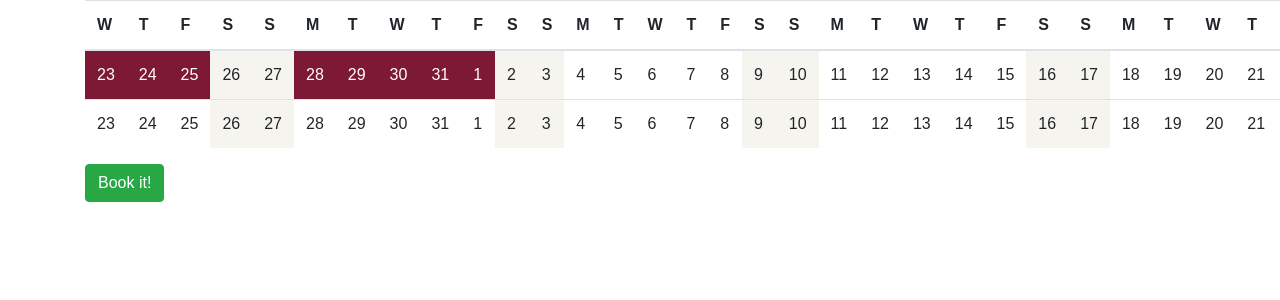
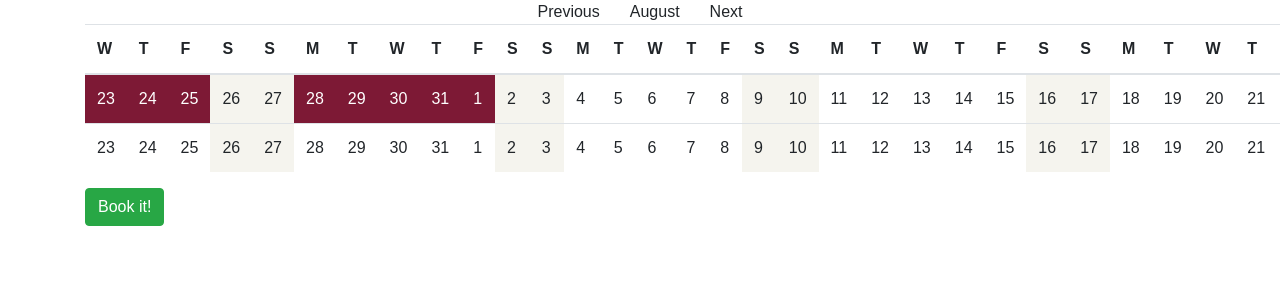
Before and after one commit to looplight/copperpass, a React (Create React App) app: page / in a window 1280 px wide. Shown: the top 300 px of the page. Built offline with nearby package versions, Linux system fonts and the light colour scheme.

Commit message:
calendarcontrols first draft

```diff
--- a/src/App.js
+++ b/src/App.js
@@ -3,7 +3,8 @@ import moment                from 'moment';
 import ReactDOM              from 'react-dom';
 import _                     from 'lodash';
 import Schedule              from './components/Schedule/Schedule';
-import Button              from './components/Common/Button';
+import ScheduleControls      from './components/Schedule/ScheduleControls';
+import Button                from './components/Common/Button';
 class App extends Component {
     constructor(props) {
         super(props);
@@ -77,6 +78,7 @@ class App extends Component {
     render() {
         return (
             <div className="container">
+                <ScheduleControls month={'August'}/>
                 <Schedule rows={this.state.rows} today={moment()} update={this._handle_ranges} event_click={this._event_click.bind(this)}/>
                 <Button handle_mouse_down={this._create_events.bind(this)}/>
             </div>)
--- a/src/components/Schedule/Schedule.js
+++ b/src/components/Schedule/Schedule.js
@@ -13,6 +13,11 @@ class Schedule extends Component {
   componentDidMount() {
     console.log('Mounted!');
   }
+
+  _test() {
+
+  }
+
   render() {
     return (
       <div>
--- /dev/null
+++ b/src/components/Schedule/ScheduleControls.js
@@ -0,0 +1,26 @@
+import React, { Component } from 'react';
+import moment               from 'moment';
+
+class ScheduleControls extends Component {
+  constructor(props) {
+    super(props);
+  }
+
+  componentWillMount() {
+
+  }
+  componentDidMount() {
+
+  }
+  render() {
+    return (
+      <div className="row justify-content-md-center unselectable">
+          <div className="col text-center col-12 col-md-auto pointer">Previous</div>
+          <div className="col text-center col-12 col-md-auto default-cursor">{this.props.month}</div>
+          <div className="col text-center col-12 col-md-auto pointer">Next</div>
+      </div>
+    );
+  }
+}
+
+export default ScheduleControls;
--- a/src/components/Schedule/ScheduleListRow.js
+++ b/src/components/Schedule/ScheduleListRow.js
@@ -304,7 +304,7 @@ class ScheduleListRow extends Component {
   			/>
   		});
   		// onMouseLeave is bypassed for now
-  		return ( <tr onMouseLeave={this._handle_mouse_leave}>{days}</tr> )
+  		return ( <tr className="pointer" onMouseLeave={this._handle_mouse_leave}>{days}</tr> )
   	};
 }
 
--- a/src/index.css
+++ b/src/index.css
@@ -10,8 +10,12 @@ body {
     -ms-user-select: none;
     user-select: none;
 }
-.schedule tr {
-	cursor: pointer;
+
+.default-cursor {
+  cursor:default;
+}
+.pointer {
+  cursor: pointer;
 }
 .schedule  td.hover:hover {
    background-color: #ccc;
```
Also changed, not shown: 1 other file (tests, documents, lock files or other folders).
